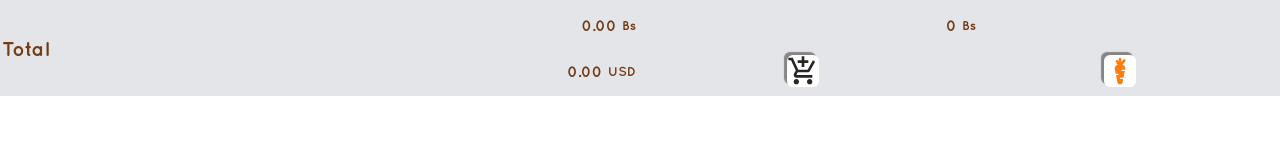
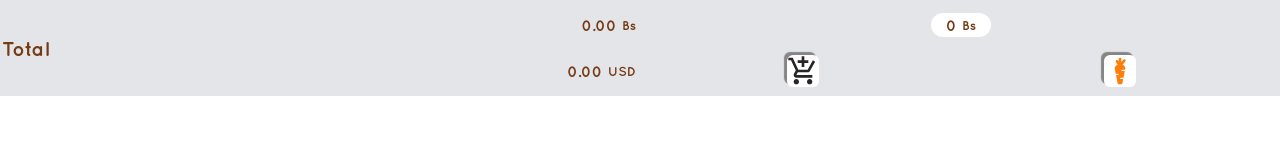
Before and after one commit to Endzelisp/shopping_list, a plain HTML site: page index.html in a window 1280 px wide. Drawn offline with Linux system fonts and the light colour scheme.

Commit message:
Add bg color to exchange rate elem and round corners

```diff
--- a/styles.css
+++ b/styles.css
@@ -92,6 +92,9 @@
 
 .container__header-options > .price-format {
   grid-column: 1 / 3;
+  padding: .25em 1em;
+  background-color: var(--list-container-bg-clr);
+  border-radius: 1rem;
 }
 
 .container__header-options svg {
```
